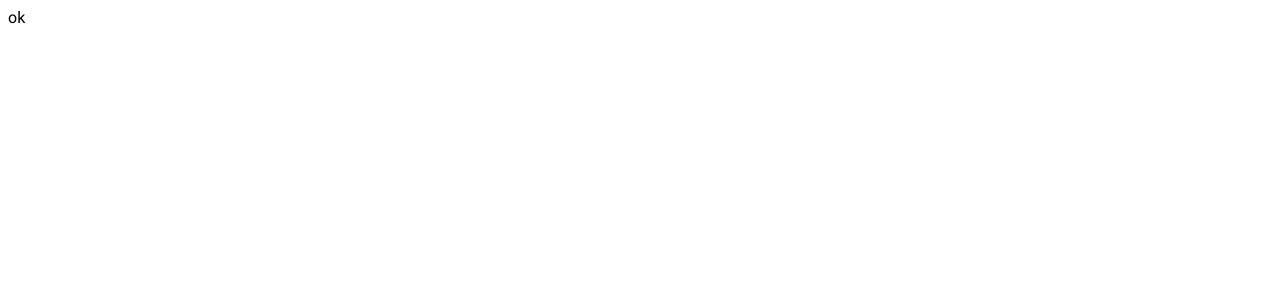
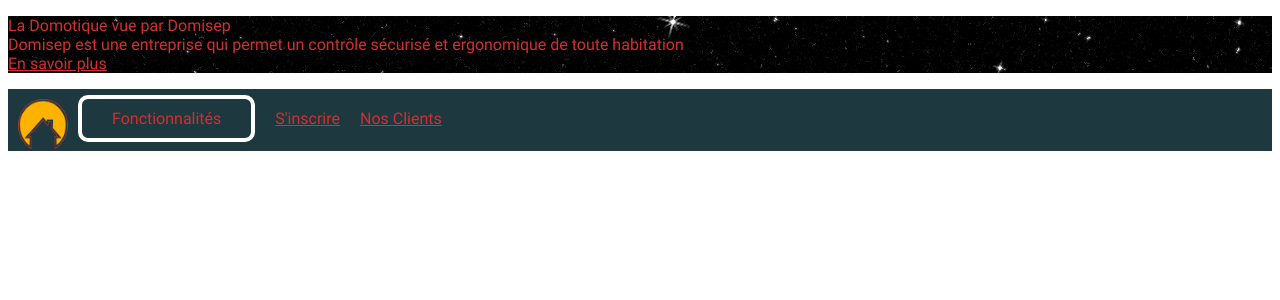
Before and after one commit to ISEP-A1G10A/appinfo, a PHP site: page /appinfo/homepage in a window 1280 px wide. Before the commit the part shown is almost empty. Shown: the top 300 px of the page. Run offline with PHP 8.4, Linux system fonts and the light colour scheme; some libraries are stand-ins or nearby versions.

Commit message:
begin homepage

```diff
--- a/app/entities/controllers/app/pages/HomePage.php
+++ b/app/entities/controllers/app/pages/HomePage.php
@@ -3,9 +3,12 @@
 class HomePage extends AppPage {
     public function __construct($lang) {
         $this->initilization("home", $lang);
+        $this->addToCssFiles([
+            "homePage/homePage.css",
+        ]);
     }
 
     protected function renderContent() {
-        echo "ok";
+        require "../app/views/app/homePage.php";
     }
 }
--- /dev/null
+++ b/app/views/app/homePage.php
@@ -0,0 +1,26 @@
+<div class="home-section1">
+    <p>
+        La Domotique vue par Domisep<br>
+        Domisep est une entreprise qui permet un contrôle sécurisé et ergonomique de toute habitation<br>
+        <a href="../404/"> En savoir plus</a>
+    </p>
+</div>
+<section class="home-section2">
+
+
+    <img src="<?php echo new URL("img/logos/domisep_mini.png"); ?>" style="width: 50px;height: 50px" alt="logo" />
+
+    <div class="home-item-menu">
+        <a href="../404/" class="btn"><span class="home-item-menu">Fonctionnalités</span></a>
+    </div>
+    <div class="home-item-menu">
+        <a href="">
+            S'inscrire
+        </a>
+    </div>
+    <div class="home-item-menu">
+        <a href="">
+            Nos Clients
+        </a>
+    </div>
+</section>
--- a/public/css/default.css
+++ b/public/css/default.css
@@ -11,7 +11,9 @@ body {
     font-family: Roboto, sans-serif;
 }
 
-* { box-sizing: border-box; }
+* { box-sizing: border-box;
+    color: #d32f2f;
+}
 
 /* RESPONSIVE */
 /*.col-1 { width: 8.33%; }*/
--- /dev/null
+++ b/public/css/homePage/homePage.css
@@ -0,0 +1,35 @@
+.home-section1 {
+    color: black;
+    background-image:url("etoile.jpg") ;
+}
+.home-section2 {
+    padding-top: 10px;
+    padding-bottom: 2px;
+    padding-left: 10px;
+    padding-right: 10px;
+    display: flex;
+    flex-direction: row;
+    position: sticky;
+    background-color: #1D383E;
+}
+
+.home-logo, .home-item-menu {
+    padding: 10px;
+}
+
+.btn {
+    color: white;
+    -webkit-border-radius: 10px;
+    -moz-border-radius: 10px;
+    border-radius: 10px;
+    background: #1D383E;
+    padding: 10px 20px 10px 20px;
+    border: solid white 4px;
+    text-decoration: none;
+}
+
+.btn:hover {
+    background: #1f5661;
+    text-decoration: none;
+    border: solid #ffb300 4px;
+}
```
Also changed, not shown: public/css/homePage/Domisep_logo.png (added), public/css/homePage/etoile.jpg (added), public/img/font/etoile.jpg (added).
